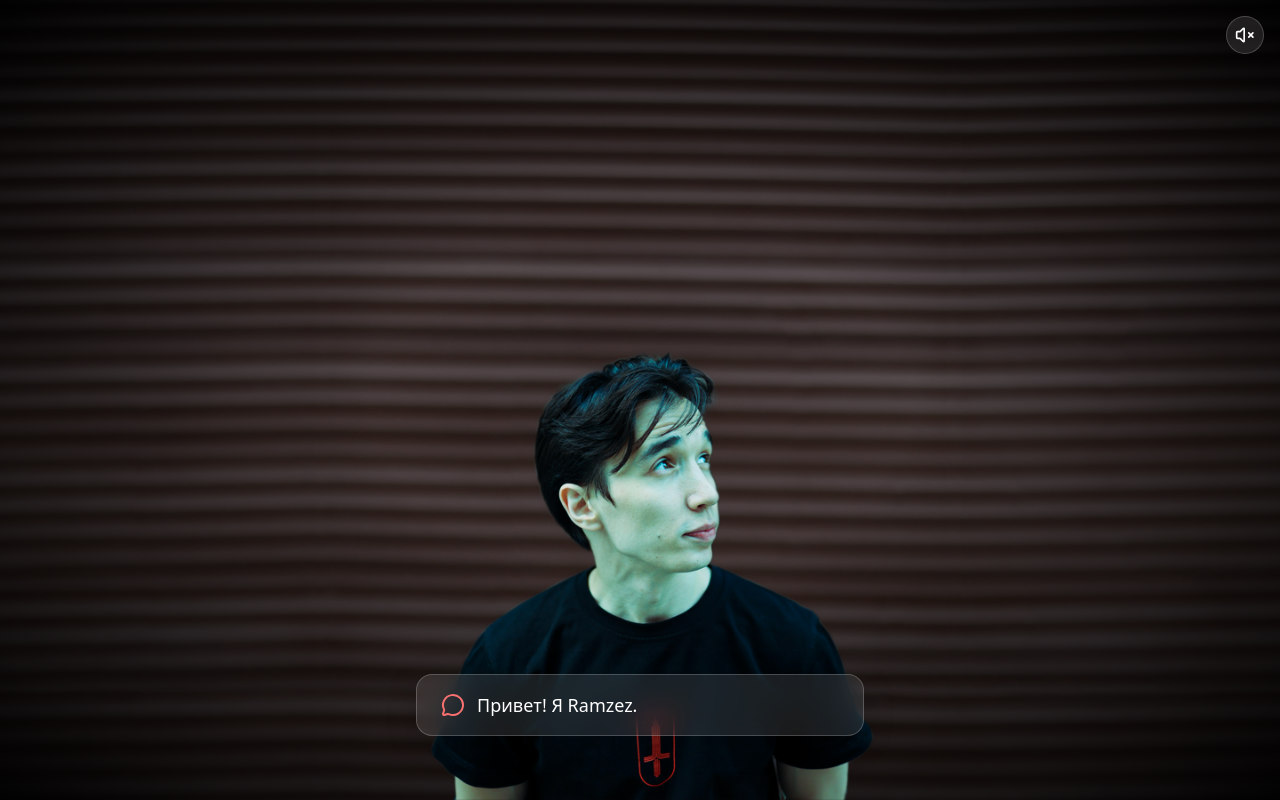
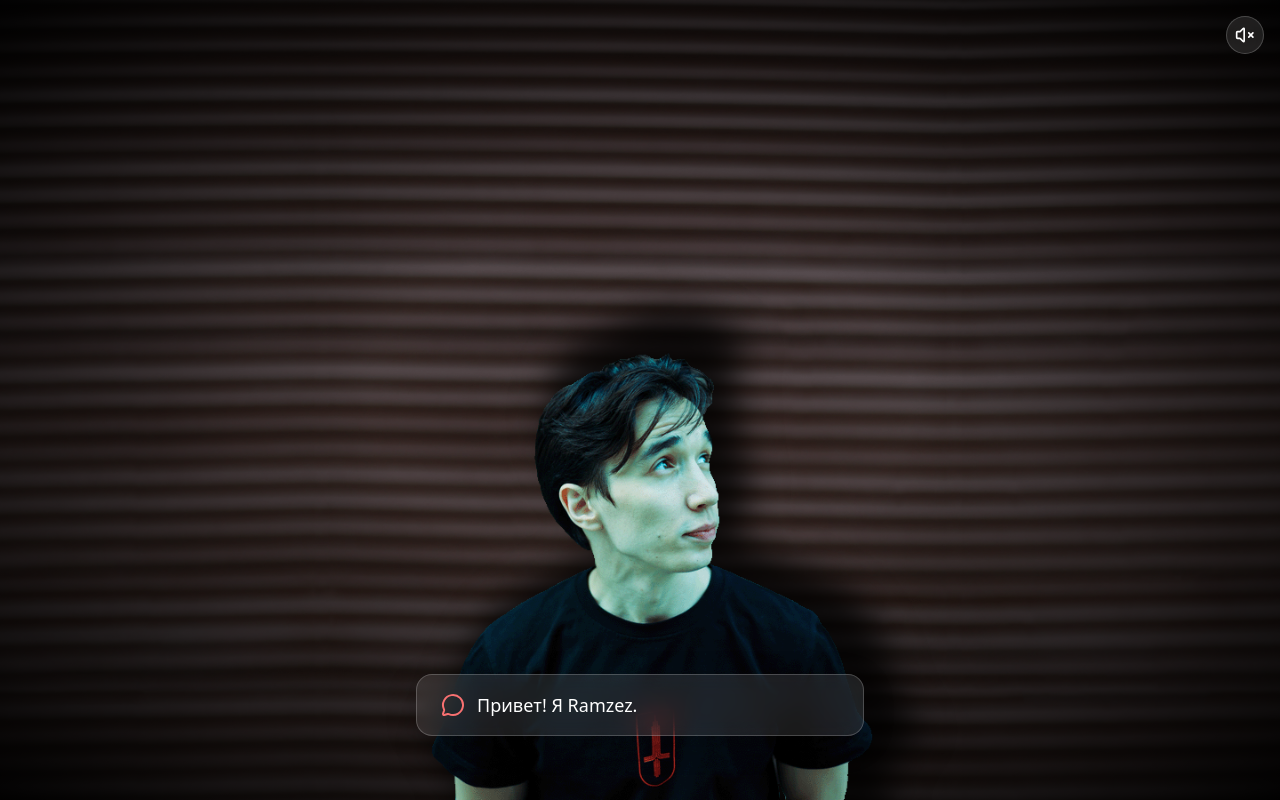
Before and after one commit to Ramzezzzzz/ramzez-portfolio, a React (Vite) app: page / in a window 1280 px wide. Built offline with nearby package versions, Linux system fonts and the light colour scheme.

Commit message:
добавлена тень и улучшена замена

```diff
--- a/src/pages/HomePage.jsx
+++ b/src/pages/HomePage.jsx
@@ -32,6 +32,7 @@ export default function HomePage() {
   const [originalReady, setOriginalReady] = useState(false);
   const [originalShown, setOriginalShown] = useState(false);
   const [personaOriginalsReady, setPersonaOriginalsReady] = useState(false);
+  const [bgTransitioning, setBgTransitioning] = useState(false); // для плавной подмены
 
   const containerRef = useRef(null);
   const touchStartY = useRef(0);
@@ -83,17 +84,10 @@ export default function HomePage() {
     return () => clearTimeout(delay);
   }, []);
 
-  // 4. Загрузка оригиналов (минимум 5 с)
+  // 4. Загрузка оригиналов (фона и персонажа)
   useEffect(() => {
-    let minTimerPassed = false;
     let bgLoaded = false;
     let personaLoaded = false;
-
-    const minTimer = setTimeout(() => {
-      minTimerPassed = true;
-      if (bgLoaded) setOriginalShown(true);
-      if (personaLoaded) setPersonaOriginalsReady(true);
-    }, 5000);
 
     console.log('⏳ Загружаем оригиналы...');
 
@@ -102,7 +96,10 @@ export default function HomePage() {
     bg.onload = () => {
       console.log('✅ Оригинал фона загружен');
       bgLoaded = true;
-      if (minTimerPassed) setOriginalShown(true);
+      // Запускаем плавную подмену с небольшой задержкой, чтобы transition сработал
+      setTimeout(() => {
+        setOriginalShown(true);
+      }, 100);
     };
     bg.onerror = () => console.warn('⚠️ Ошибка загрузки оригинала фона');
 
@@ -116,7 +113,7 @@ export default function HomePage() {
       if (personaLoadedCount === 2) {
         console.log('✅ Оригиналы персонажа загружены');
         personaLoaded = true;
-        if (minTimerPassed) setPersonaOriginalsReady(true);
+        setPersonaOriginalsReady(true); // сразу готовы, но показываются только при dialogueIndex >= 2
       }
     };
     right.onload = checkPersona;
@@ -124,7 +121,12 @@ export default function HomePage() {
     left.onload = checkPersona;
     left.onerror = () => console.warn('⚠️ Ошибка загрузки оригинала персонажа (лево)');
 
-    return () => clearTimeout(minTimer);
+    // Тени тоже загружаем, но они не требуют отдельного состояния, просто будут доступны
+    const shadowRight = new Image();
+    shadowRight.src = `${BASE_URL}images/portfolio_ramzez_right_shadow.png`;
+    const shadowLeft = new Image();
+    shadowLeft.src = `${BASE_URL}images/portfolio_ramzez_left_shadow.png`;
+    // Просто загружаем в кэш, не отслеживая
   }, []);
 
   // Свайпы
@@ -226,13 +228,13 @@ export default function HomePage() {
     setDialogueIndex(prev => prev + 1);
   };
 
-  // Зеркальный параллакс с уменьшенным смещением Ramzez
+  // Параллакс
   const backgroundOffset = {
     x: (isMobile ? gyroOffsets.layer1.x : layer1.x) * 2.5,
     y: (isMobile ? gyroOffsets.layer1.y : layer1.y) * 0.5,
   };
   const personaOffset = {
-    x: -backgroundOffset.x * 0.15, // было 0.4, теперь плавнее
+    x: -backgroundOffset.x * 0.15,
     y: -backgroundOffset.y * 0.1,
   };
 
@@ -258,11 +260,20 @@ export default function HomePage() {
 
       {/* Слой 0: фон с расширенными границами */}
       <ParallaxLayer offset={backgroundOffset} className="absolute z-0" style={{ width: "120vw", height: "120vh", left: "-10vw", top: "-10vh" }}>
+        {/* Сжатый фон (виден до подмены) */}
         <div
           className="absolute inset-0 bg-cover bg-center transition-opacity duration-1000"
           style={{
-            backgroundImage: `url(${originalShown ? `${BASE_URL}images/portfolio_background.png` : `${BASE_URL}images/compress/portfolio_background.png`})`,
-            opacity: 1,
+            backgroundImage: `url(${BASE_URL}images/compress/portfolio_background.png)`,
+            opacity: originalShown ? 0 : 1,
+          }}
+        />
+        {/* Оригинальный фон (плавно появляется) */}
+        <div
+          className="absolute inset-0 bg-cover bg-center transition-opacity duration-1000"
+          style={{
+            backgroundImage: `url(${BASE_URL}images/portfolio_background.png)`,
+            opacity: originalShown ? 1 : 0,
           }}
         />
       </ParallaxLayer>
@@ -295,6 +306,35 @@ export default function HomePage() {
         </motion.div>
       )}
 
+      {/* Слой теней (между фоном и персонажем) */}
+      <ParallaxLayer
+        offset={personaOffset}
+        className="absolute inset-0 z-8 flex items-end justify-center pointer-events-none"
+      >
+        <motion.img
+          src={`${BASE_URL}images/portfolio_ramzez_right_shadow.png`}
+          alt="Shadow right"
+          className="object-contain absolute bottom-0 left-1/2 -translate-x-1/2"
+          style={{
+            opacity: activeImage === "right" ? 1 : 0,
+            maxWidth: "none",
+            maxHeight: `${personaScale * 100}vh`,
+            transition: 'opacity 0.7s ease-in-out',
+          }}
+        />
+        <motion.img
+          src={`${BASE_URL}images/portfolio_ramzez_left_shadow.png`}
+          alt="Shadow left"
+          className="object-contain absolute bottom-0 left-1/2 -translate-x-1/2"
+          style={{
+            opacity: activeImage === "left" ? 1 : 0,
+            maxWidth: "none",
+            maxHeight: `${personaScale * 100}vh`,
+            transition: 'opacity 0.7s ease-in-out',
+          }}
+        />
+      </ParallaxLayer>
+
       {/* Слой 2: персонаж */}
       <ParallaxLayer
         offset={personaOffset}
@@ -302,15 +342,15 @@ export default function HomePage() {
         style={{ opacity: personaOpacity, transition: 'opacity 0.5s' }}
       >
         <motion.img
-          src={personaOriginalsReady ? `${BASE_URL}images/portfolio_ramzez_right.png` : `${BASE_URL}images/compress/portfolio_ramzez_right.png`}
+          src={
+            dialogueIndex >= 3 && personaOriginalsReady
+              ? `${BASE_URL}images/portfolio_ramzez_right.png`
+              : `${BASE_URL}images/compress/portfolio_ramzez_right.png`
+          }
           alt="Ramzez right"
-          className="object-contain cursor-pointer"
+          className="object-contain cursor-pointer absolute bottom-0 left-1/2 -translate-x-1/2"
           style={{
             opacity: activeImage === "right" ? 1 : 0,
-            position: "absolute",
-            bottom: 0,
-            left: "50%",
-            transform: "translateX(-50%)",
             maxWidth: "none",
             maxHeight: `${personaScale * 100}vh`,
           }}
@@ -318,15 +358,15 @@ export default function HomePage() {
           onClick={nextDialogue}
         />
         <motion.img
-          src={personaOriginalsReady ? `${BASE_URL}images/portfolio_ramzez_left.png` : `${BASE_URL}images/compress/portfolio_ramzez_left.png`}
+          src={
+            dialogueIndex >= 3 && personaOriginalsReady
+              ? `${BASE_URL}images/portfolio_ramzez_left.png`
+              : `${BASE_URL}images/compress/portfolio_ramzez_left.png`
+          }
           alt="Ramzez left"
-          className="object-contain cursor-pointer"
+          className="object-contain cursor-pointer absolute bottom-0 left-1/2 -translate-x-1/2"
           style={{
             opacity: activeImage === "left" ? 1 : 0,
-            position: "absolute",
-            bottom: 0,
-            left: "50%",
-            transform: "translateX(-50%)",
             maxWidth: "none",
             maxHeight: `${personaScale * 100}vh`,
           }}
@@ -410,7 +450,6 @@ export default function HomePage() {
                 animate="visible"
                 exit="exit"
               >
-                {/* Чай */}
                 <motion.div
                   className="absolute pointer-events-auto cursor-pointer"
                   style={{
@@ -425,10 +464,7 @@ export default function HomePage() {
                     visible: { opacity: 1, x: 0 },
                     exit: { opacity: 0, x: -30, transition: { duration: 0.5 } },
                   }}
-                  transition={{
-                    duration: 0.8,
-                    ease: 'easeOut',
-                  }}
+                  transition={{ duration: 0.8, ease: 'easeOut' }}
                 >
                   <motion.img
                     src={`${BASE_URL}images/tea.png`}
@@ -441,8 +477,6 @@ export default function HomePage() {
                     transition={{ repeat: Infinity, duration: 2, ease: "easeInOut" }}
                   />
                 </motion.div>
-
-                {/* Чак-чак */}
                 <motion.div
                   className="absolute pointer-events-auto cursor-pointer"
                   style={{
@@ -457,10 +491,7 @@ export default function HomePage() {
                     visible: { opacity: 1, x: 0 },
                     exit: { opacity: 0, x: 30, transition: { duration: 0.5 } },
                   }}
-                  transition={{
-                    duration: 0.8,
-                    ease: 'easeOut',
-                  }}
+                  transition={{ duration: 0.8, ease: 'easeOut' }}
                 >
                   <motion.img
                     src={`${BASE_URL}images/chakchak.png`}
```
Also changed, not shown: public/images/portfolio_ramzez_left_shadow.png (added), public/images/portfolio_ramzez_right_shadow.png (added).
